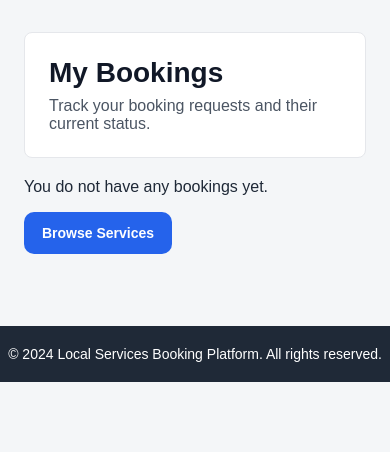
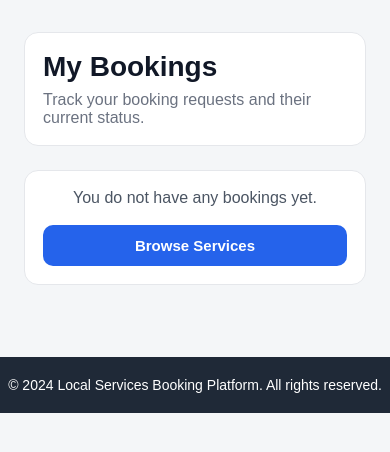
Before and after one commit to mostafa2742002/Local-Services-Booking-Platform, a Flask app: template app/templates/bookings/customer_bookings.html in a window 390 px wide. Shown: the part 79-531 px from the top of the page. Run offline with Flask 3, Linux system fonts and the light colour scheme; the template is opened without the code that fills it, so the values that code supplies are empty; some libraries are stand-ins or nearby versions.

Commit message:
Update customer bookings styles for improved UI consistency

```diff
--- a/app/static/css/booking/customer_bookings.css
+++ b/app/static/css/booking/customer_bookings.css
@@ -1,9 +1,9 @@
 .page-header {
     background: #ffffff;
     border: 1px solid #e5e7eb;
+    border-radius: 14px;
     padding: 24px;
-    border-radius: 8px;
-    margin-bottom: 20px;
+    margin-bottom: 24px;
 }
 
 .page-header h1 {
@@ -14,65 +14,184 @@
 
 .page-header p {
     margin: 0;
-    color: #4b5563;
+    color: #6b7280;
+    font-size: 16px;
 }
 
 .booking-list {
     display: grid;
-    gap: 16px;
+    gap: 20px;
 }
 
 .booking-card {
     background: #ffffff;
     border: 1px solid #e5e7eb;
-    border-radius: 8px;
+    border-radius: 16px;
     padding: 24px;
+    box-shadow: 0 10px 24px rgba(15, 23, 42, 0.04);
 }
 
-.booking-card-header {
+.booking-card-top {
     display: flex;
     justify-content: space-between;
-    align-items: center;
-    gap: 16px;
-    margin-bottom: 16px;
+    align-items: flex-start;
+    gap: 20px;
+    padding-bottom: 20px;
+    border-bottom: 1px solid #e5e7eb;
 }
 
-.booking-card-header h2 {
+.booking-date-section {
+    display: flex;
+    align-items: flex-start;
+    gap: 14px;
+}
+
+.booking-icon,
+.detail-icon {
+    width: 42px;
+    height: 42px;
+    flex-shrink: 0;
+
+    display: flex;
+    align-items: center;
+    justify-content: center;
+
+    background: #eff6ff;
+    color: #2563eb;
+    border-radius: 12px;
+    font-size: 18px;
+}
+
+.booking-label {
+    display: block;
+    margin-bottom: 5px;
+    color: #6b7280;
+    font-size: 13px;
+    font-weight: 700;
+    text-transform: uppercase;
+    letter-spacing: 0.04em;
+}
+
+.booking-date-section h2 {
+    margin: 0 0 6px;
+    color: #111827;
+    font-size: 22px;
+}
+
+.booking-date-section p {
     margin: 0;
-    font-size: 20px;
-    color: #111827;
+    color: #4b5563;
+    font-size: 15px;
+}
+
+.booking-date-section p i {
+    margin-right: 6px;
+    color: #2563eb;
 }
 
 .booking-status {
-    background: #dbeafe;
-    color: #1e40af;
-    padding: 6px 10px;
+    display: inline-flex;
+    align-items: center;
+    justify-content: center;
+
+    padding: 8px 12px;
     border-radius: 999px;
-    font-size: 14px;
-    font-weight: 700;
+
+    font-size: 13px;
+    font-weight: 800;
     white-space: nowrap;
 }
 
-.booking-info p {
-    margin: 0 0 10px;
+.status-pending {
+    background: #fef3c7;
+    color: #92400e;
+}
+
+.status-accepted {
+    background: #dbeafe;
+    color: #1d4ed8;
+}
+
+.status-rejected {
+    background: #fee2e2;
+    color: #991b1b;
+}
+
+.status-in_progress {
+    background: #ede9fe;
+    color: #6d28d9;
+}
+
+.status-completed {
+    background: #dcfce7;
+    color: #166534;
+}
+
+.status-cancelled {
+    background: #f3f4f6;
     color: #4b5563;
+}
+
+.booking-details {
+    display: grid;
+    gap: 16px;
+    margin-top: 20px;
+}
+
+.booking-detail {
+    display: flex;
+    align-items: flex-start;
+    gap: 14px;
+}
+
+.booking-detail p {
+    margin: 0;
+    color: #374151;
+    line-height: 1.6;
 }
 
 .booking-actions {
     display: flex;
-    gap: 10px;
-    margin-top: 16px;
+    flex-wrap: wrap;
+    gap: 12px;
+    margin-top: 22px;
+    padding-top: 20px;
+    border-top: 1px solid #e5e7eb;
+}
+
+.booking-actions form {
+    margin: 0;
+}
+
+.primary-btn,
+.danger-btn {
+    display: inline-flex;
+    align-items: center;
+    justify-content: center;
+    gap: 8px;
+
+    border: none;
+    border-radius: 10px;
+    padding: 12px 16px;
+
+    font-size: 15px;
+    font-weight: 800;
+    cursor: pointer;
+    text-align: center;
+}
+
+.primary-btn {
+    background: #2563eb;
+    color: #ffffff;
+}
+
+.primary-btn:hover {
+    background: #1d4ed8;
 }
 
 .danger-btn {
-    border: none;
     background: #dc2626;
     color: #ffffff;
-    padding: 13px 16px;
-    border-radius: 10px;
-    font-size: 16px;
-    font-weight: 700;
-    cursor: pointer;
 }
 
 .danger-btn:hover {
@@ -82,12 +201,39 @@
 .empty-card {
     background: #ffffff;
     border: 1px solid #e5e7eb;
-    border-radius: 8px;
-    padding: 24px;
+    border-radius: 14px;
+    padding: 32px;
     text-align: center;
 }
 
 .empty-card p {
-    margin: 0 0 16px;
+    margin: 0 0 18px;
     color: #4b5563;
+    font-size: 16px;
 }
+
+@media (max-width: 768px) {
+    .page-header,
+    .booking-card,
+    .empty-card {
+        padding: 18px;
+    }
+
+    .booking-card-top {
+        flex-direction: column;
+    }
+
+    .booking-status {
+        align-self: flex-start;
+    }
+
+    .booking-actions {
+        flex-direction: column;
+    }
+
+    .booking-actions form,
+    .primary-btn,
+    .danger-btn {
+        width: 100%;
+    }
+}
--- a/app/templates/bookings/customer_bookings.html
+++ b/app/templates/bookings/customer_bookings.html
@@ -1,7 +1,7 @@
 {% extends "base.html" %}
 
 {% block styles %}
-    <link rel="stylesheet" href="{{ url_for('static', filename='css/bookings.css') }}">
+    <link rel="stylesheet" href="{{ url_for('static', filename='css/booking/customer_bookings.css') }}">
 {% endblock %}
 
 {% block content %}
```
